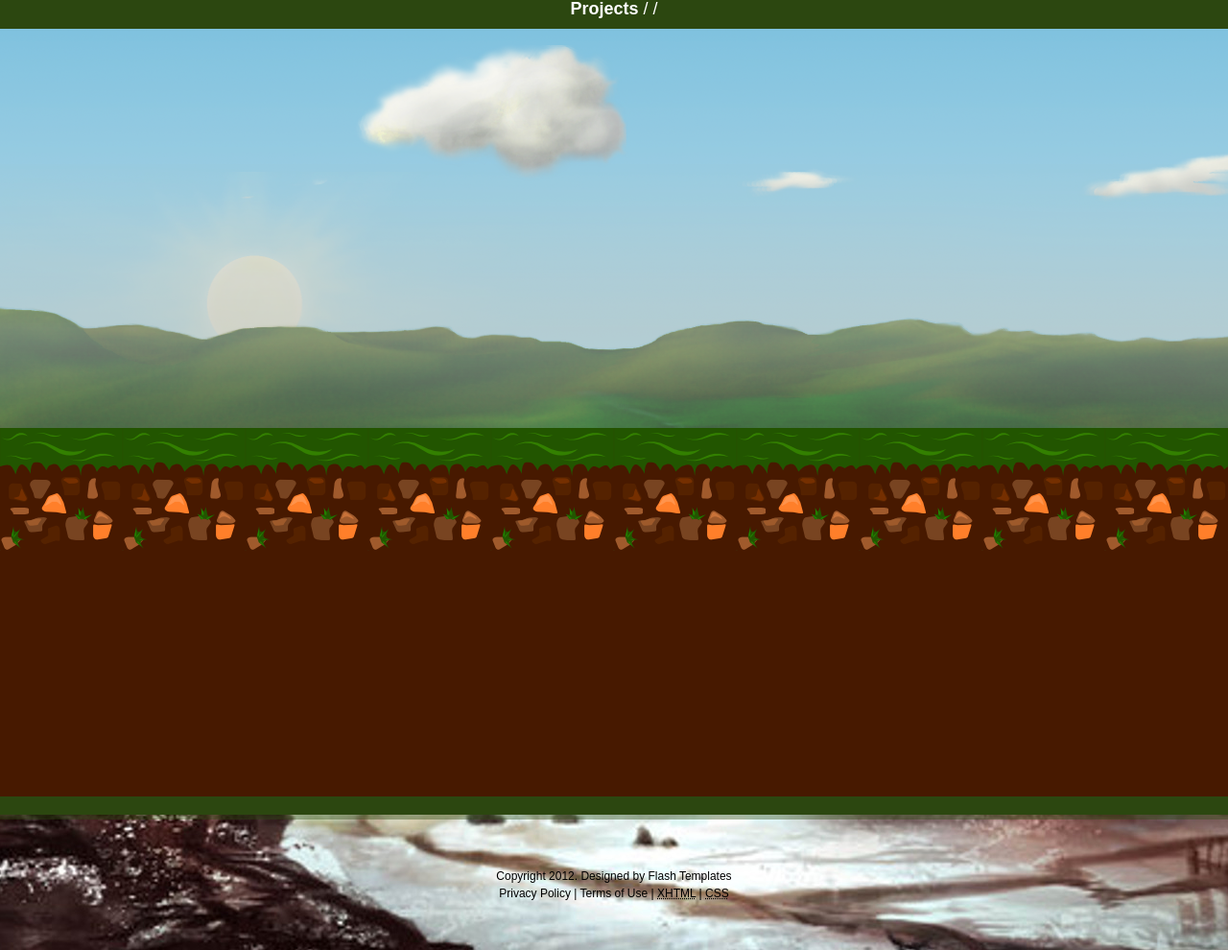
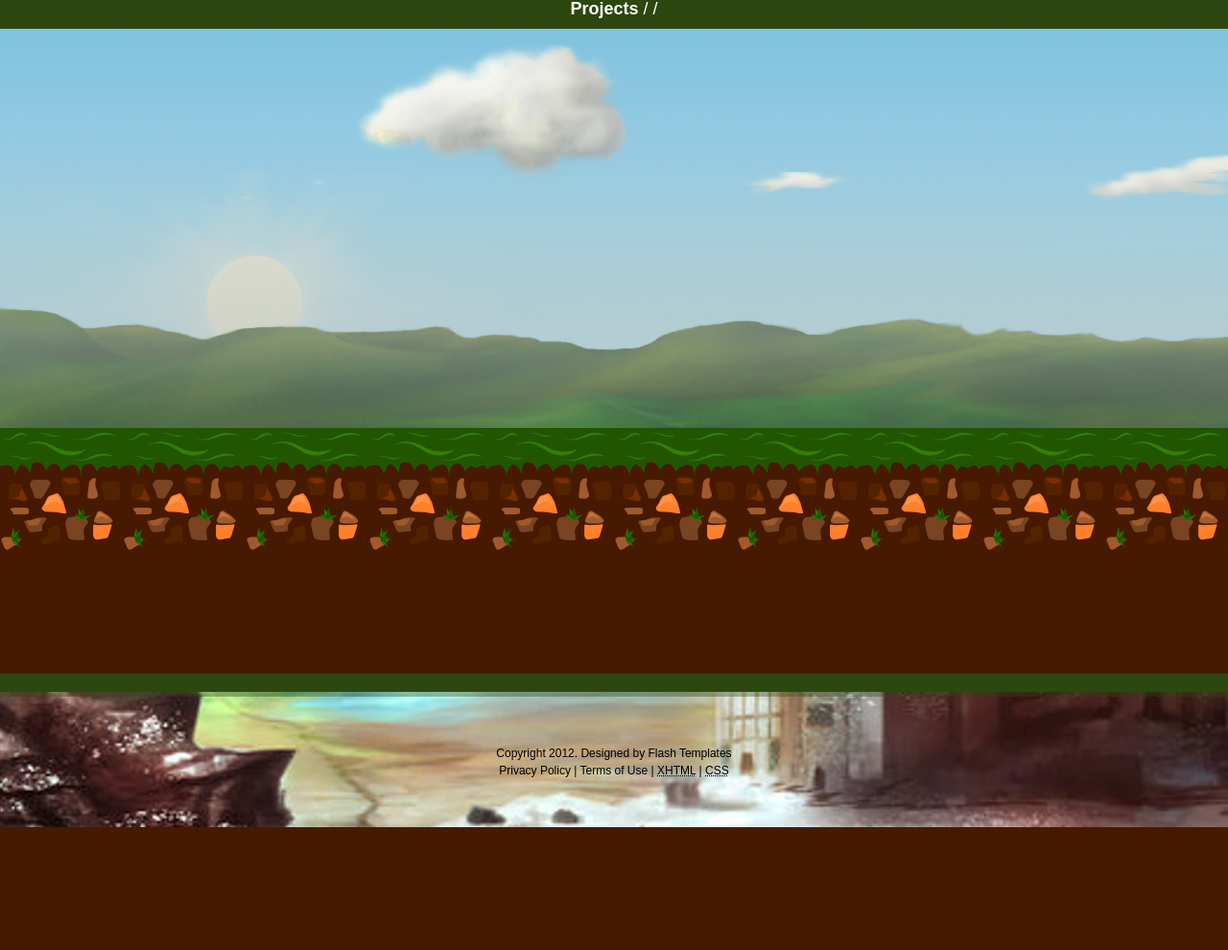
Before and after one commit to PIWEEK/dungeons-and-projects, a Django app: template src/daprojects_webapp/templates/daprojects_webapp/module.html in a window 1280 px wide. Shown: the part 122-1112 px from the top of the page at 96% size. After the commit the page ends 984 px from the top, so only its background shows below. Run offline with Django 3.2, Linux system fonts and the light colour scheme; the template is opened without the code that fills it, so the values that code supplies are empty; parts of the project's set-up code (start-up, migrations or seed data) failed here and were passed over.

Commit message:
Reduce height of city view

```diff
--- a/src/daprojects_webapp/static/css/styles.css
+++ b/src/daprojects_webapp/static/css/styles.css
@@ -839,14 +839,14 @@
 
 .city_skyline {
     background: url(../images/city/city_background.png) top center no-repeat;
-    height: 800px;
+    height: 672px;
     position: relative;
     overflow: auto;
 }
 
 .city_skyline .city_surface {
     position: absolute;
-    bottom: 256px;
+    bottom: 128px;
     left: 0px;
     height: 128px;
     width: 100%;
@@ -857,14 +857,14 @@
     position: absolute;
     bottom: 0;
     left: 0;
-    height: 256px;
+    height: 128px;
     width: 100%;
     background: url(../images/city/ground_underground.png) top left repeat;
 }
 
 .city_skyline .city_buildings {
     position: absolute;
-    bottom: 384px;
+    bottom: 256px;
     left: 0;
     width: 100%;
 }
```
Also changed, not shown: src/daprojects_webapp/static/images/city/city_background.png.
